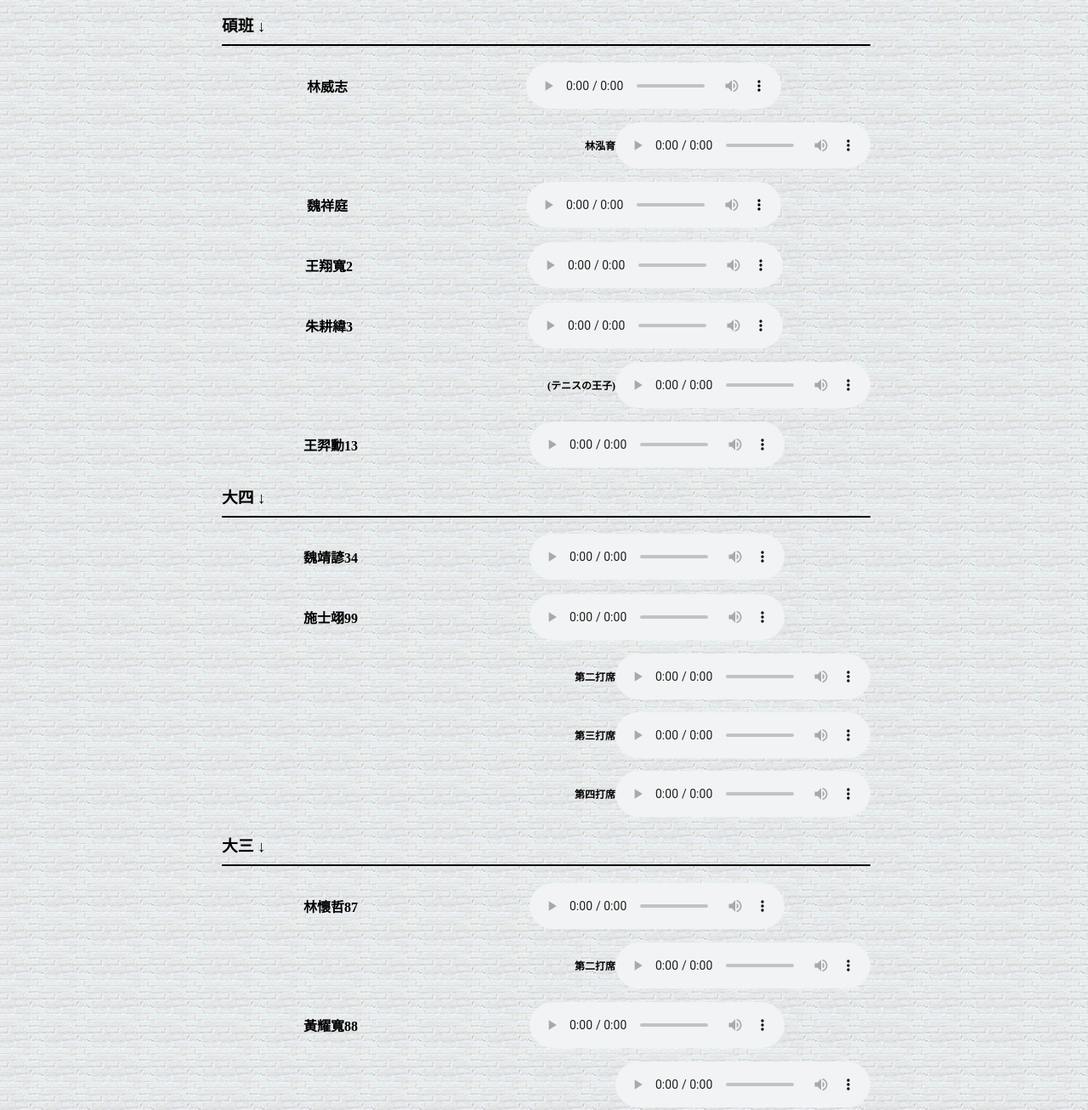
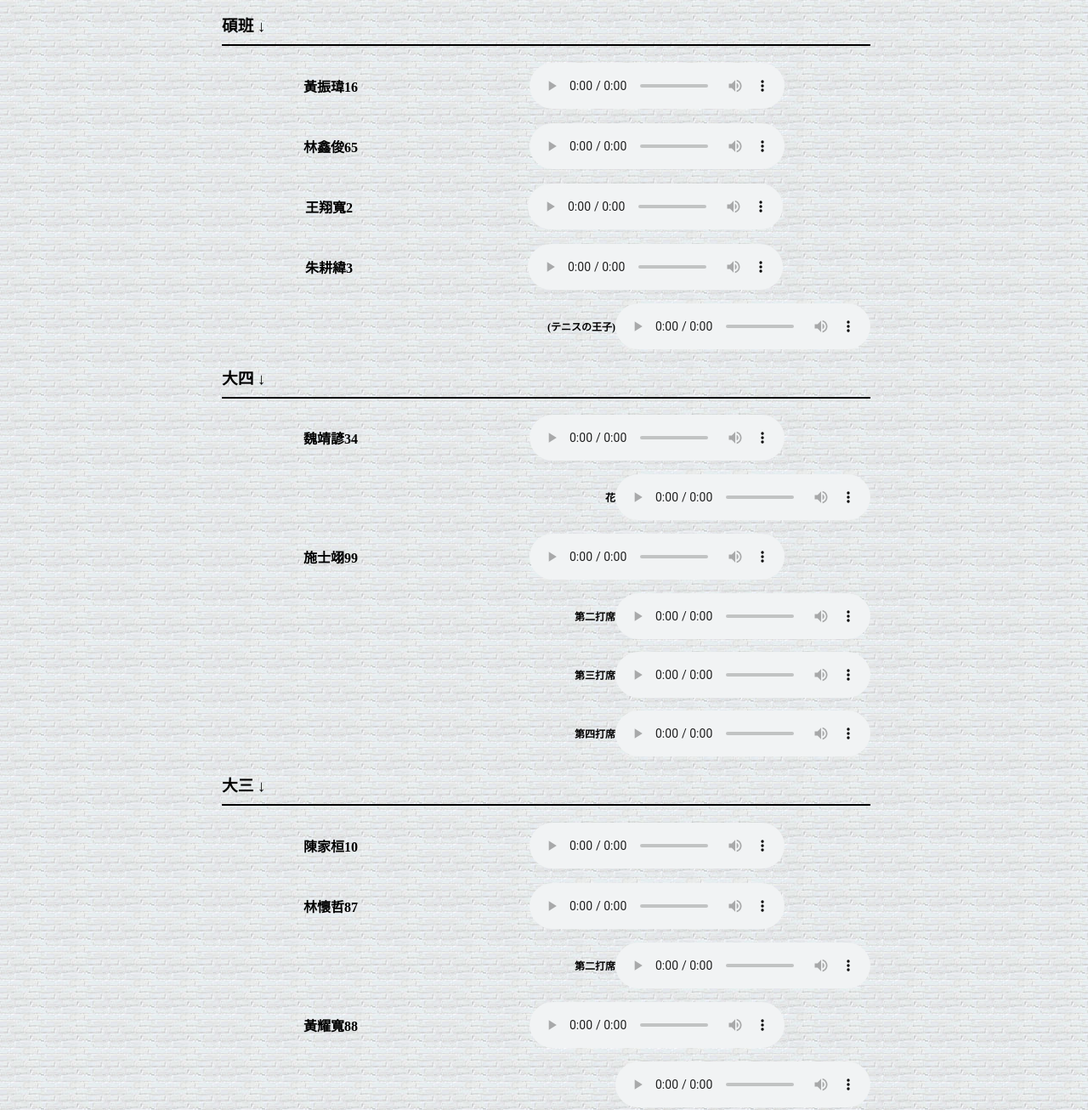
Before and after one commit to KengWei-Chu/CheerSong, a plain HTML site: page index.html in a window 1280 px wide. Shown: the part 736-2042 px from the top of the page at 85% size. Drawn offline with Linux system fonts and the light colour scheme.

Commit message:
大數更新

```diff
--- a/index.html
+++ b/index.html
@@ -85,20 +85,14 @@
         <div class="song second">
             <audio src="music/music03.mp3" controls controlsList="nodownload" id="music" loop ></audio>
         </div>
-        <div class="song">
-            <p>黃振瑋</p>
-            <audio src="music/music16.mp3" controls controlsList="nodownload" id="music" loop></audio>
-        </div>
+
        <div class="song">
             <p>胡澔剛</p>
             <audio src="music/music21-2.mp3" controls controlsList="nodownload" id="music" loop></audio>
         </div>
 
 
-        <div class="song">
-            <p>林鑫俊</p>
-            <audio src="music/musicob66.mp3" controls controlsList="nodownload" id="music" loop></audio>
-        </div>
+
         <div class="song">
             <p>葉亦修</p>
             <audio src="music/music01.mp3" controls controlsList="nodownload" id="music" loop></audio>
@@ -113,15 +107,29 @@
             <p>呂宗承</p>
             <audio src="music/musicob06.mp3" controls controlsList="nodownload" id="music" loop></audio>
         </div>
+
         <div class="song">
+            <p>程宇廷</p>
+            <audio src="music/music91.mp3" controls controlsList="nodownload" id="music" loop></audio>
+        </div>
+		<div class="song">
+            <p>林威志</p>
+            <audio src="music/music25-4.mp3" controls controlsList="nodownload" id="music" loop></audio>
+        </div>
+        <div class="song second">
+            <p class="small">林泓育</p>
+            <audio src="music/music25.mp3" controls controlsList="nodownload" id="music" loop ></audio>
+        </div>
+		<div class="song">
             <p>陳俊達</p>
             <audio src="music/musicob30.mp3" controls controlsList="nodownload" id="music" loop></audio>
         </div>
 
-        <div class="song">
-            <p>程宇廷</p>
-            <audio src="music/music91.mp3" controls controlsList="nodownload" id="music" loop></audio>
-        </div>-->
+		<div class="song">
+            <p>王羿勳13</p>
+            <audio src="music/music13.mp3" controls controlsList="nodownload" preload="auto" id="music" loop></audio>
+        </div>
+		-->
     </section>
     <section id="grade5">
         <h3 class="grade">碩班 &#8595;</h3>
@@ -131,18 +139,21 @@
             <audio src="music/music00.mp3" controls controlsList="nodownload" id="music" loop></audio>
         </div>
         -->
+		<div class="song">
+            <p>黃振瑋16</p>
+            <audio src="music/music16.mp3" controls controlsList="nodownload" id="music" loop></audio>
+        </div>
+
         <div class="song">
-            <p>林威志</p>
-            <audio src="music/music25-4.mp3" controls controlsList="nodownload" id="music" loop></audio>
+            <p>林鑫俊65</p>
+            <audio src="music/musicob66.mp3" controls controlsList="nodownload" id="music" loop></audio>
         </div>
-        <div class="song second">
-            <p class="small">林泓育</p>
-            <audio src="music/music25.mp3" controls controlsList="nodownload" id="music" loop ></audio>
-        </div>
+        <!--
         <div class="song">
             <p>魏祥庭</p>
             <audio src="music/music66.mp3" controls controlsList="nodownload" id="music" loop></audio>
         </div>
+		-->
         <div class="song">
             <p>王翔寬2</p>
             <audio src="music/music02.mp3" controls controlsList="nodownload" preload="auto" id="music" loop></audio>
@@ -161,10 +172,7 @@
             <p class="small">(テニスの王子)</p>
             <audio src="music/music03-8.mp3" controls controlsList="nodownload" preload="auto" id="music" loop ></audio>
         </div>
-        <div class="song">
-            <p>王羿勳13</p>
-            <audio src="music/music13.mp3" controls controlsList="nodownload" preload="auto" id="music" loop></audio>
-        </div>
+
     </section>
     <!--
     <section id="grade4">
@@ -193,6 +201,10 @@
         <div class="song">
             <p>魏靖諺34</p>
             <audio src="music/music34-2.mp3" controls controlsList="nodownload" preload="auto" id="music" loop></audio>
+        </div>
+		<div class="song second">
+            <p class="small">花</p>
+            <audio src="music/music34.mp3" controls controlsList="nodownload" preload="auto" id="music" loop ></audio>
         </div>
         <!--
         <div class="song">
@@ -228,10 +240,7 @@
             <p class="small">愛情的爛東西</p>
             <audio src="music/music07.mp3" controls controlsList="nodownload" id="music" loop ></audio>
         </div>
-        <div class="song">
-            <p>陳家桓</p>
-            <audio src="music/music10-3.mp3" controls controlsList="nodownload" id="music" loop></audio>
-        </div>
+
         <div class="song">
             <p>賴柏維</p>
             <audio src="music/music23.mp3" controls controlsList="nodownload" id="music" loop></audio>
@@ -246,6 +255,10 @@
             <audio src="music/music77-2.mp3" controls controlsList="nodownload" id="music" loop></audio>
         </div>
         -->
+		<div class="song">
+            <p>陳家桓10</p>
+            <audio src="music/music10-3.mp3" controls controlsList="nodownload" id="music" loop></audio>
+        </div>
         <div class="song">
             <p>林懷哲87</p>
             <audio src="music/music87-2.mp3" controls controlsList="nodownload" preload="auto" id="music" loop></audio>
@@ -266,18 +279,19 @@
         <h3 class="grade">大二 &#8595;</h3>
         <div class="song">
             <p>林青澤64</p>
-            <audio src="music/music64-2.mp3" controls controlsList="nodownload" preload="auto" id="music" loop></audio>
+            <audio src="music/music64.mp3" controls controlsList="nodownload" preload="auto" id="music" loop></audio>
         </div>
         <!--
         <div class="song">
             <p>羅峻熒</p>
             <audio src="music/music12.mp3" controls controlsList="nodownload" id="music" loop></audio>
         </div>
-        -->
+
         <div class="song">
             <p>謝文瀚29</p>
             <audio src="music/music03-5.mp3" controls controlsList="nodownload" preload="auto" id="music" loop></audio>
         </div>
+		-->
         <div class="song">
             <p>梁佑誠35</p>
             <audio src="music/music35.mp3" controls controlsList="nodownload" preload="auto" id="music" loop></audio>
@@ -285,11 +299,13 @@
     </section>
     <section id="grade1">
         <h3 class="grade">大一 &#8595;</h3>
-        <div class="song">
+        <!--
+		<div class="song">
             <p>陳柏翔8</p>
             <audio src="music/music08.mp3" controls controlsList="nodownload" preload="auto" id="music" loop></audio>
         </div>
-        <div class="song">
+        -->
+		<div class="song">
             <p>葉紹宇9</p>
             <audio src="music/music07.mp3" controls controlsList="nodownload" preload="auto" id="music" loop></audio>
         </div>
```
Also changed, not shown: 1 other file.
